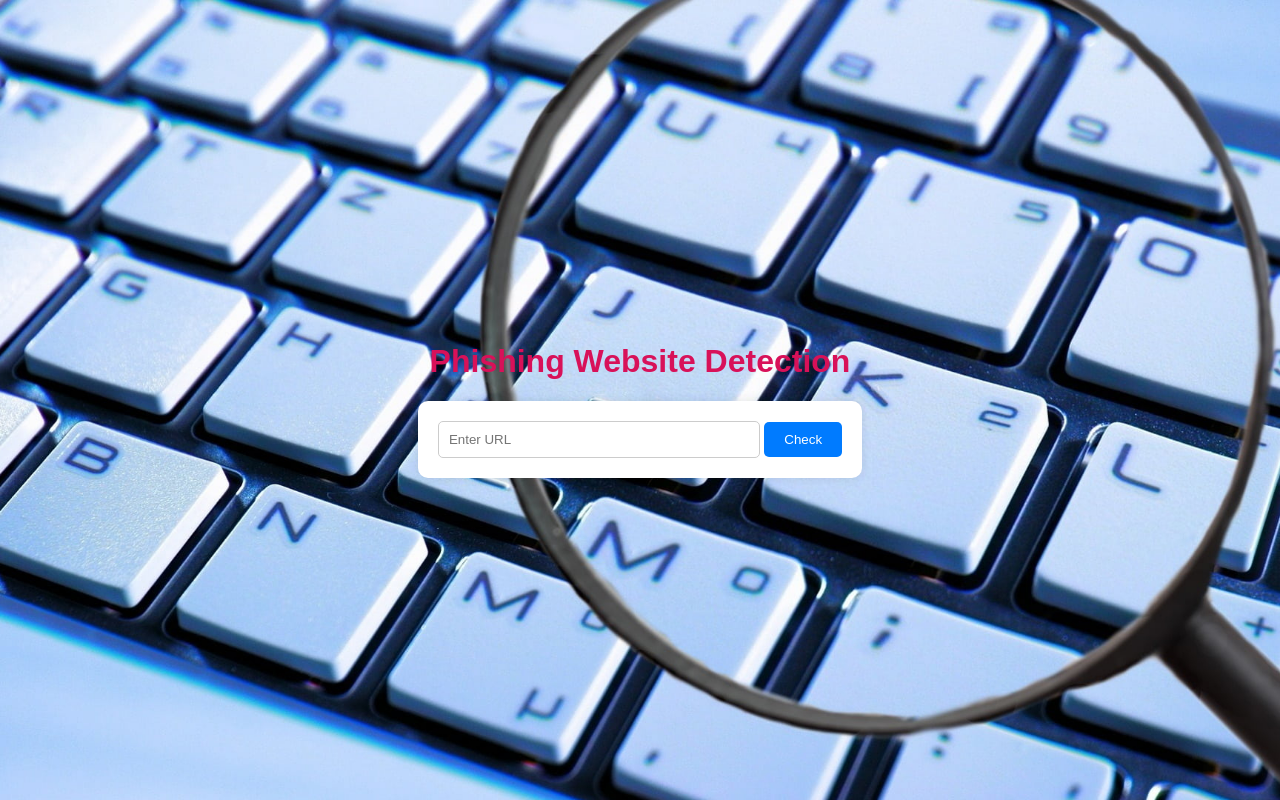
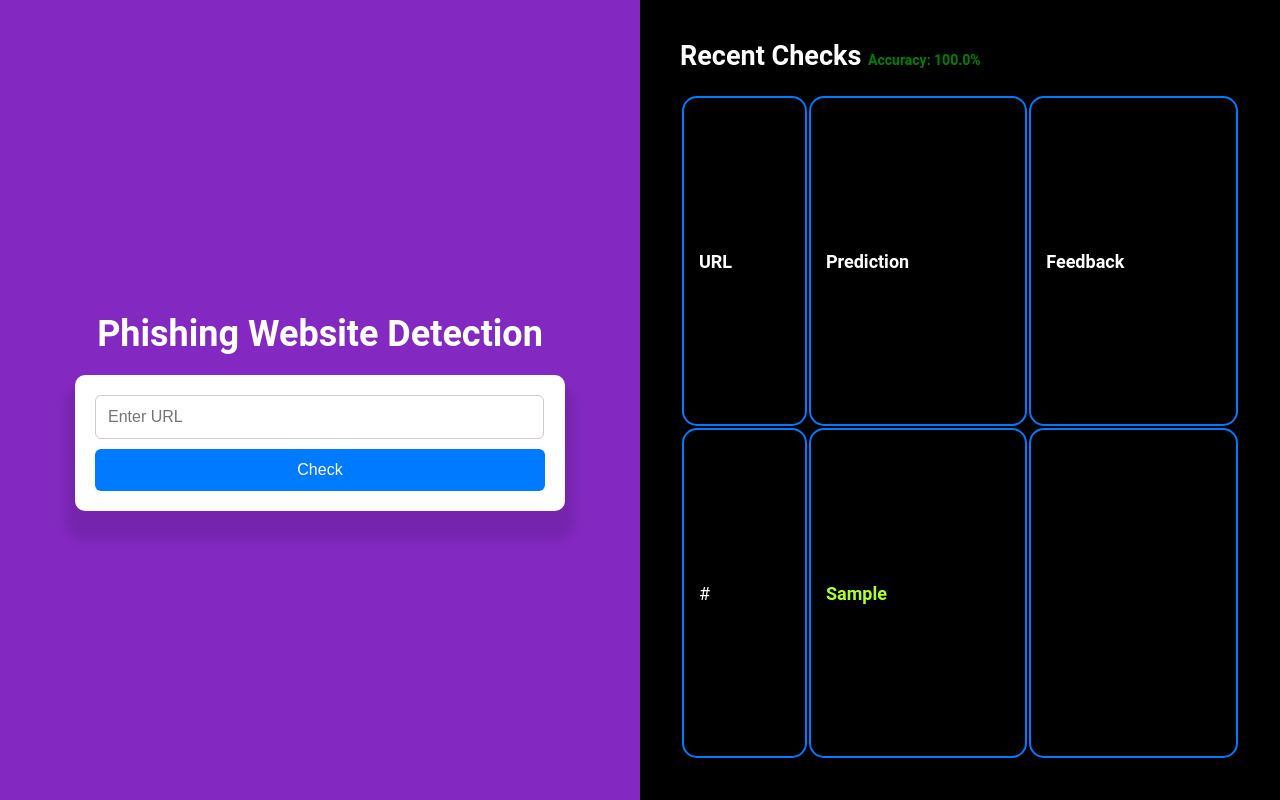
Before and after one commit to RudraDevaDev/PhishingWebsitePG-MiniProject, a Flask app: page / in a window 1280 px wide. Run offline with Flask 3, Linux system fonts and the light colour scheme; a database or web service that is not in the repository returns one stand-in record (values such as "Sample title"); parts of the project's set-up code (start-up, migrations or seed data) failed here and were passed over.

Commit message:
Update index.html

```diff
--- a/templates/index.html
+++ b/templates/index.html
@@ -4,78 +4,173 @@
     <meta charset="UTF-8">
     <meta name="viewport" content="width=device-width, initial-scale=1.0">
     <title>Phishing Website Detection</title>
+    <script src="script.js"></script>
     <style>
-        body {
-            background-image: url('/static/images/bg.jpg'); /* Replace 'path_to_your_image.jpg' with the actual URL or path to your image */
-            background-size: cover; /* Adjust background size */
-            background-position: center; /* Adjust background position */
-            font-family: Arial, sans-serif;
-            color: #333;
+        body, html {
+            margin: 0;
+            padding: 0;
+            height: 100%;
+            font-family: 'Roboto';
+            font-size: 18px;
+        }
+        .container {
             display: flex;
+            height: 100vh;   /* full height */
+            width: 100vw;    /* full width */
+        }
+        .left, .right {
+            flex: 1;
+            padding: 40px;
+            box-sizing: border-box;
+            overflow-y: auto;
+        }
+        .left {
+            background: #8329c2;
+            display: flex;
+            flex-direction: column;
             justify-content: center;
             align-items: center;
-            height: 100vh;
-            margin: 0;
         }
-        .content {
-            text-align: center;
-        }
-        h1 {
-            color: #d81159; /* Set heading color */
+        .left h1 {
+            color: white;
+            margin-bottom: 20px;
         }
         form {
-            margin-top: 20px; /* Add some top margin */
-            border-radius: 10px; /* Add rounded corners */
-            background-color: #fff; /* Set form background color */
-            padding: 20px; /* Add padding to form */
-            box-shadow: 0 0 10px rgba(0, 0, 0, 0.1); /* Add box shadow */
-            position: relative; /* Set position relative for the loader */
+            width: 100%;
+            max-width: 450px;
+            background: #fff;
+            padding: 20px;
+            border-radius: 10px;
+            box-shadow: 0px 20px 10px 10px rgba(0,0,0,0.1);
         }
         input[type="text"] {
-            padding: 10px; /* Add padding to input */
-            width: 300px; /* Set input width */
-            border-radius: 5px; /* Add rounded corners */
-            border: 1px solid #ccc; /* Add border */
+            width: 94%;
+            padding: 12px;
+            font-size: 16px;
+            margin-bottom: 10px;
+            border: 1px solid #ccc;
+            border-radius: 6px;
         }
         input[type="submit"] {
-            padding: 10px 20px; /* Add padding to submit button */
-            background-color: #007bff; /* Set button background color */
-            color: #fff; /* Set button text color */
-            border: none; /* Remove button border */
-            cursor: pointer; /* Add pointer cursor on hover */
-            border-radius: 5px; /* Add rounded corners */
+            width: 100%;
+            padding: 12px;
+            font-size: 16px;
+            background: #007bff;
+            color: white;
+            border: none;
+            border-radius: 6px;
+            cursor: pointer;
         }
         input[type="submit"]:hover {
-            background-color: #0056b3; /* Change button background color on hover */
+            background: #0056b3;
         }
-        /* Loader styles */
-        .loader {
-            position: absolute;
-            top: 50%;
-            left: 50%;
-            transform: translate(-50%, -50%);
-            border: 5px solid #f3f3f3; /* Light grey */
-            border-top: 5px solid #3498db; /* Blue */
-            border-radius: 50%;
-            width: 50px;
-            height: 50px;
-            animation: spin 1s linear infinite;
-            display: none; /* Initially hidden */
+        .message {
+            margin-top: 10px;
+            color: red;
+            font-weight: bold;
         }
 
-        @keyframes spin {
-            0% { transform: rotate(0deg); }
-            100% { transform: rotate(360deg); }
+        /* Right side table */
+        .right {
+            background: #000000;
+            display: flex;
+            flex-direction: column;
+        }
+        .right h2 {
+            color:white;
+            margin-top: 0;
+        }
+        table {
+            border: 0px solid #00fffa;
+            /* width: 100%; */
+            /* border-collapse: collapse; */
+            border-radius: 10px;
+            flex-grow: 1; /*table expands to full height */
+        }
+        th, td {
+            color: white;
+            border: 2px solid #007bff;
+            border-radius: 15px;
+            padding: 15px;
+            text-align: left;
+        }
+        th {
+            color: white;
+            background: #000000;
+        }
+        .phishing {
+            color: red;
+            font-weight: bold;
+        }
+        .legit {
+            color: greenyellow;
+            font-weight: bold;
+        }
+        .feedback {
+            display: flex;
+            align-items: center;
+            gap: 5px;
+        }
+        .feedback span {
+            font-size: 14px;
         }
     </style>
 </head>
 <body>
-    <div class="content">
-        <h1>Phishing Website Detection</h1>
-        <form id="detectionForm" action="/check" method="post">
-            <input type="text" name="url" placeholder="Enter URL">
-            <input type="submit" value="Check">
-        </form>
+    <div class="container">
+        <!-- Left side -->
+        <div class="left">
+            <h1>Phishing Website Detection</h1>
+            <form id="detectionForm" action="/check" method="post">
+                <input type="text" name="url" placeholder="Enter URL">
+                <input type="submit" value="Check">
+                {% if message %}
+                    <p class="message">{{ message }}</p>
+                {% endif %}
+            </form>
+            <!-- <footer><button>About Us</button></footer> -->
+
+        </div>
+
+        <!-- Right side -->
+        <div class="right">
+            <h2>Recent Checks
+                      <span style="
+        font-size: 14px;
+        font-weight: bold;
+        color: {% if accuracy >= 80 %}green
+               {% elif accuracy >= 50 %}orange
+               {% else %}red{% endif %};
+    ">Accuracy: {{ accuracy }}% </span>
+            </h2>
+            <table>
+                <tr>
+                    <th>URL</th>
+                    <th>Prediction</th>
+                    <th>Feedback</th>
+                </tr>
+                {% for item in recent_url %}
+                <tr>
+                    <td>{{ item.url }}</td>
+                    <td>
+                        <span class="{{ 'phishing' if item.final_prediction == 'Phishing' else 'legit' }}">
+                        {{ item.final_prediction }}
+                        </span>
+                    </td>
+                    <td>
+                        {% if item.user_feedback == None %}
+                        <button onclick="sendFeedback('{{ item._id }}','true')">✅</button>
+                        <button onclick="sendFeedback('{{ item._id }}','false')">❌</button>
+                        {% elif item.user_feedback == True %}
+                        ✅ Correct
+                        {% elif item.user_feedback == False %}
+                        ❌ Wrong
+                        {% endif %}
+                    </td>
+                </tr>
+                {% endfor %}
+            </table>
+        </div>
     </div>
 </body>
 </html>
```
